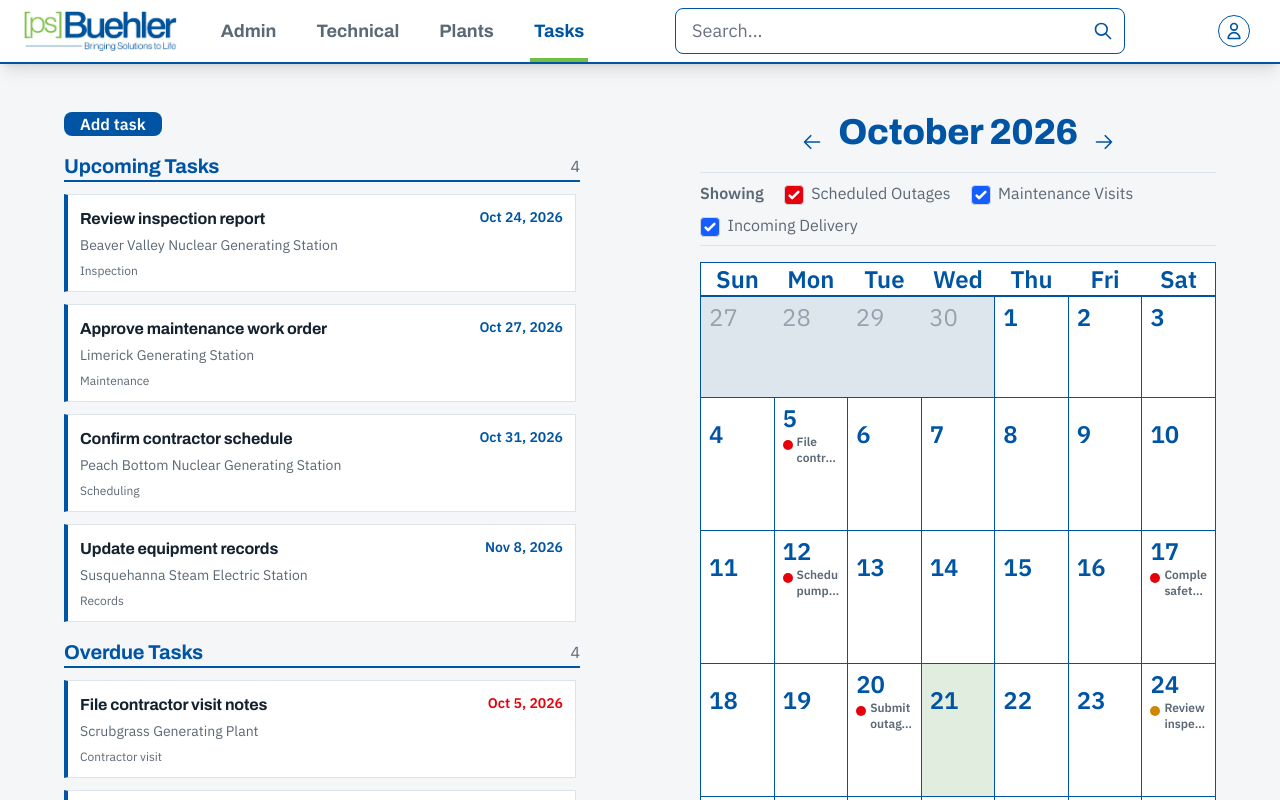
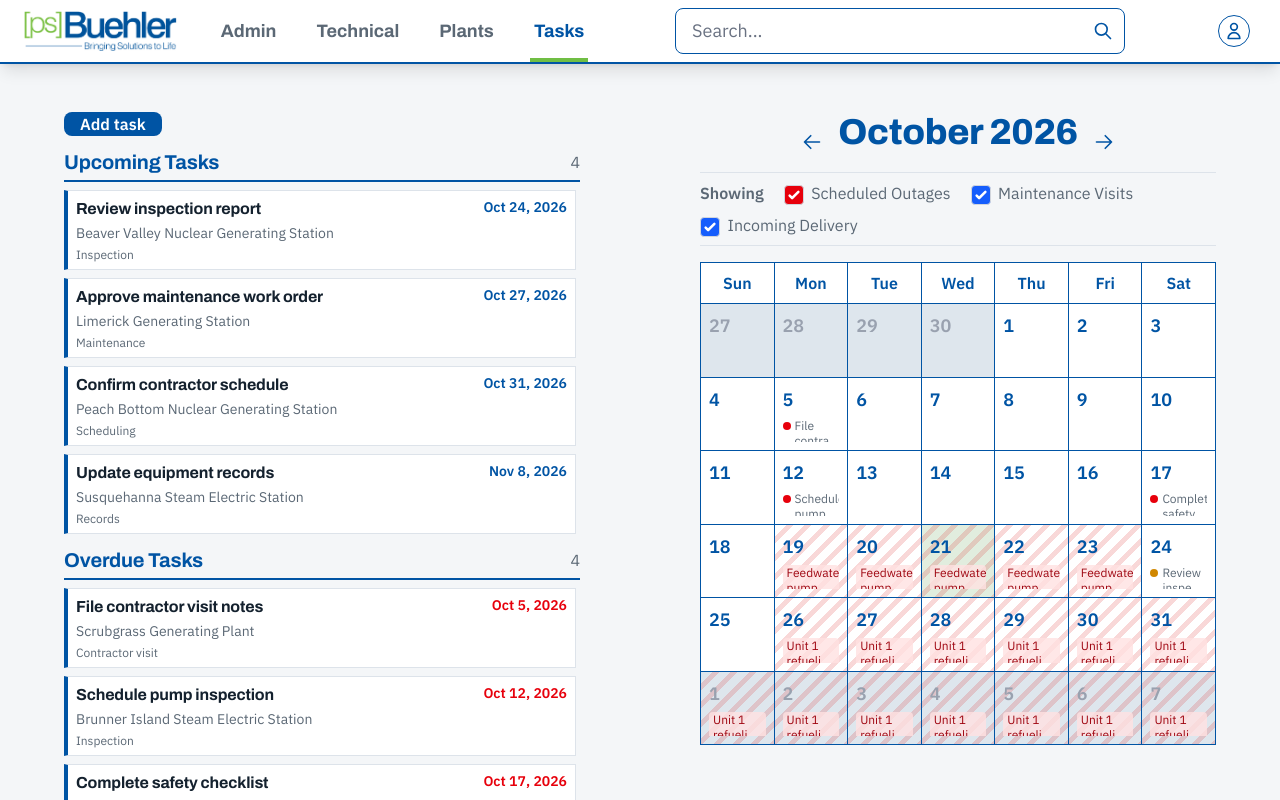
Before and after one commit to gcc-capstone/asset-manager, a React (Vite) app in the folder ui-prototype/: page / in a window 1280 px wide. Shown: the top 800 px of the page. Built offline with nearby package versions, Linux system fonts and the light colour scheme.

Commit message:
Implement outage display in calendar and further UI improvements.

```diff
--- a/ui-prototype/src/Home.tsx
+++ b/ui-prototype/src/Home.tsx
@@ -20,7 +20,9 @@ function Home(): React.JSX.Element {
   /* State that holds the plant opened from the Plants tab (null = show the list) */
   const [selectedPlant, setSelectedPlant] = useState<Plant | null>(null);
   const [selectedTask, setSelectedTask] = useState<Task | null>(null);
+  const [selectedOutage, setSelectedOutage] = useState<Outage | null>(null);
   const [plantOpenedFromTask, setPlantOpenedFromTask] = useState(false);
+  const [plantOpenedFromCalendar, setPlantOpenedFromCalendar] = useState(false);
 
   /* All outages. Kept here so ones added on a plant's page stay when you go back and reopen it. */
   const [outages, setOutages] = useState<Outage[]>(db.outages);
@@ -47,18 +49,42 @@ function Home(): React.JSX.Element {
     setActiveTab(tab);
     setSelectedPlant(null);
     setSelectedTask(null);
+    setSelectedOutage(null);
     setPlantOpenedFromTask(false);
+    setPlantOpenedFromCalendar(false);
   }
 
   function openPlantFromTask(plant: Plant) {
     setSelectedPlant(plant);
+    setSelectedOutage(null);
     setPlantOpenedFromTask(true);
+    setPlantOpenedFromCalendar(false);
+    setActiveTab("Plants");
+  }
+
+  function openPlantFromOutage(outage: Outage) {
+    const plant = db.plants.find(candidate => candidate.name === outage.plant);
+    if (!plant) {
+      throw new Error(`Cannot open outage for unknown plant "${outage.plant}".`);
+    }
+    setSelectedPlant(plant);
+    setSelectedOutage(outage);
+    setPlantOpenedFromTask(false);
+    setPlantOpenedFromCalendar(true);
     setActiveTab("Plants");
   }
 
   function backToTasks() {
     setSelectedPlant(null);
     setPlantOpenedFromTask(false);
+    setPlantOpenedFromCalendar(false);
+    setActiveTab("Tasks");
+  }
+
+  function backToCalendar() {
+    setSelectedPlant(null);
+    setSelectedOutage(null);
+    setPlantOpenedFromCalendar(false);
     setActiveTab("Tasks");
   }
 
@@ -71,13 +97,17 @@ function Home(): React.JSX.Element {
         ? <PlantDetailView
           plant={selectedPlant}
           outages={outages}
+          focusOutage={selectedOutage}
           tads={tads}
           onAddOutage={outage => setOutages(current => [...current, outage])}
           onAddTad={tad => setTads(current => [...current, tad])}
           onUpdateTad={updated => setTads(current => current.map(tad => tad.id === updated.id ? updated : tad))}
           onDeleteTad={id => setTads(current => current.filter(tad => tad.id !== id))}
-          onBack={plantOpenedFromTask ? backToTasks : () => setSelectedPlant(null)}
+          onBack={plantOpenedFromCalendar
+            ? backToCalendar
+            : plantOpenedFromTask ? backToTasks : () => setSelectedPlant(null)}
           backToTasks={plantOpenedFromTask}
+          backToCalendar={plantOpenedFromCalendar}
         />
         : <div className="px-6 py-4">
           <PlantsView onSelect={setSelectedPlant} />
@@ -102,6 +132,8 @@ function Home(): React.JSX.Element {
           selectedTask={selectedTask}
           onTaskSelect={setSelectedTask}
           onPlantSelect={openPlantFromTask}
+          outages={outages}
+          onOutageSelect={openPlantFromOutage}
         />
       </div>
 
--- a/ui-prototype/src/index.css
+++ b/ui-prototype/src/index.css
@@ -181,8 +181,18 @@ h1,h2,h3,.logo-text {
 
   /* task card shown in Tasks view */
   .task-card {
-    @apply w-full border border-line border-l-4 border-l-brand-blue bg-main-background-2 p-3 text-left;
+    @apply w-full border border-line border-l-4 border-l-brand-blue bg-main-background-2 px-2 py-1.5 text-left;
     @apply transition hover:border-brand-green hover:outline hover:outline-2 hover:outline-brand-green;
     @apply focus-visible:outline focus-visible:outline-2 focus-visible:outline-brand-green;
   }
+
+  .calendar-outage-day {
+    background-image: repeating-linear-gradient(
+      135deg,
+      transparent 0,
+      transparent 8px,
+      rgb(220 38 38 / 18%) 8px,
+      rgb(220 38 38 / 18%) 13px
+    );
+  }
 }
--- a/ui-prototype/src/views/CalendarView.tsx
+++ b/ui-prototype/src/views/CalendarView.tsx
@@ -1,15 +1,27 @@
 import { App } from '../components/Components'
-import db, { type Task } from '../data/Data'
+import db, { type Outage, type Task } from '../data/Data'
+import { useState } from 'react'
 
 function dateKey(date: Date): string {
     return `${date.getFullYear()}-${String(date.getMonth() + 1).padStart(2, '0')}-${String(date.getDate()).padStart(2, '0')}`;
 }
 
-function CalendarView({ onTaskClick }: { onTaskClick: (task: Task) => void }): React.JSX.Element {
+function CalendarView({
+    outages,
+    onTaskClick,
+    onOutageClick,
+}: {
+    outages: Outage[],
+    onTaskClick: (task: Task) => void,
+    onOutageClick: (outage: Outage) => void,
+}): React.JSX.Element {
 
     const currentDate: Date = new Date();
-    const year: number = currentDate.getFullYear();
-    const month: number = currentDate.getMonth();
+    const [viewedMonth, setViewedMonth] = useState(() =>
+        new Date(currentDate.getFullYear(), currentDate.getMonth(), 1)
+    );
+    const year: number = viewedMonth.getFullYear();
+    const month: number = viewedMonth.getMonth();
     const firstDay = new Date(year, month, 1);
     const gridStart = new Date(year, month, 1 - firstDay.getDay());
     const daysGrid = Array.from({ length: 42 }, (_, index) => {
@@ -18,10 +30,22 @@ function CalendarView({ onTaskClick }: { onTaskClick: (task: Task) => void }): R
         return {
             date,
             dayNumber: date.getDate(),
-            monthOffset: date.getMonth() - month,
+            isCurrentMonth: date.getMonth() === month && date.getFullYear() === year,
             dateKey: dateKey(date),
         };
     });
+
+    const outagesByDate = new Map<string, Outage[]>();
+    for (const outage of outages) {
+        const day = new Date(`${outage.start}T00:00:00`);
+        const end = new Date(`${outage.end}T00:00:00`);
+        for (; day <= end; day.setDate(day.getDate() + 1)) {
+            const key = dateKey(day);
+            const outagesForDay = outagesByDate.get(key) ?? [];
+            outagesForDay.push(outage);
+            outagesByDate.set(key, outagesForDay);
+        }
+    }
 
     const tasksByDate = new Map<string, Task[]>();
     for (const task of db.tasks) {
@@ -30,20 +54,19 @@ function CalendarView({ onTaskClick }: { onTaskClick: (task: Task) => void }): R
         tasksByDate.set(task.dueDate, tasksForDate);
     }
 
-    const weeks = [];
-    for (let i = 0; i < daysGrid.length; i += 7) {
-        weeks.push(daysGrid.slice(i, i + 7));
-    }
-
     const weekdays: string[] = ['Sun', 'Mon', 'Tue', 'Wed', 'Thu', 'Fri', 'Sat'];
     const todayKey = dateKey(currentDate);
 
     return <div className="flex min-w-0 flex-1 flex-col no-select">
         <div className="flex min-w-0 flex-col items-center">
             <div className="flex items-center justify-center">
-                <App.Button.LeftArrow />
-                <App.Title text={currentDate.toLocaleString('default', { month: 'long' }) + " " + year} />
-                <App.Button.RightArrow />
+                <App.Button.LeftArrow
+                    onClick={() => setViewedMonth(new Date(year, month - 1, 1))}
+                />
+                <App.Title text={viewedMonth.toLocaleString('default', { month: 'long' }) + " " + year} />
+                <App.Button.RightArrow
+                    onClick={() => setViewedMonth(new Date(year, month + 1, 1))}
+                />
             </div>
 
             <fieldset className="mb-4 flex w-full flex-wrap items-center gap-x-5 gap-y-2 border-y border-line py-2">
@@ -54,55 +77,65 @@ function CalendarView({ onTaskClick }: { onTaskClick: (task: Task) => void }): R
                 <App.Checkbox text="Incoming Delivery" color="indigo-600" />
             </fieldset>
 
-            <table className="w-full table-fixed border-1 border-brand-blue">
-                <thead>
-                    <tr className="text-2xl text-brand-blue border-b-2 border-brand-blue bg-main-background-2">
-                        {weekdays.map(day => (
-                            <th key={day}>{day}</th>
-                        ))}
-                    </tr>
-                </thead>
-                <tbody>
-                    {weeks.map((week, weekIdx) => (
-                        <tr key={weekIdx}>
-                            {week.map((item, dayIdx) => (
-                                <td
-                                    key={dayIdx}
-                                    className={`
-                                                ${item.monthOffset === 0 ?
-                                            `text-brand-blue font-bold border-1 border-brand-blue
-                                                    ${item.dateKey === todayKey ? "bg-brand-light-green" : "bg-main-background-2"}`
-                                            : ' bg-brand-light-blue text-gray-400'}
-                                                px-2 pb-16 pt-1 text-xl`
-                                    }
+            <div role="grid" aria-label={viewedMonth.toLocaleString('default', { month: 'long', year: 'numeric' })} className="grid w-full grid-cols-7 gap-px overflow-hidden border border-brand-blue bg-brand-blue">
+                {weekdays.map(day =>
+                    <div
+                        key={day}
+                        role="columnheader"
+                        className="flex items-center justify-center bg-main-background-2 py-1 text-sm font-semibold text-brand-blue sm:py-2 sm:text-base"
                     >
-                                    <span className="text-2xl">
+                        {day}
+                    </div>
+                )}
+                {daysGrid.map((item) =>
+                    <div
+                        key={item.dateKey}
+                        role="gridcell"
+                        aria-label={item.date.toLocaleDateString(undefined, { dateStyle: 'full' })}
+                        title={(outagesByDate.get(item.dateKey) ?? [])
+                            .map((outage) => `${outage.plant}: ${outage.description}`)
+                            .join('\n') || undefined}
+                        className={`calendar-day-cell flex aspect-square min-w-0 flex-col overflow-hidden p-1 text-brand-blue sm:p-2
+                            ${item.isCurrentMonth
+                                ? `${item.dateKey === todayKey ? "bg-brand-light-green" : "bg-main-background-2"}`
+                                : 'bg-brand-light-blue text-gray-400'}
+                            ${outagesByDate.has(item.dateKey) ? "calendar-outage-day" : ""}`}
+                    >
+                        <span className="shrink-0 text-sm font-bold sm:text-lg">
                             {item.dayNumber}
                         </span>
 
-                                    <div className="flex flex-col gap-1">
+                        <div className="mt-1 flex min-h-0 flex-1 flex-col gap-1 overflow-y-auto">
+                            {(outagesByDate.get(item.dateKey) ?? []).map((outage) =>
+                                <button
+                                    key={outage.id ?? `${outage.plant}-${outage.start}-${outage.end}-${outage.description}`}
+                                    type="button"
+                                    aria-label={`Open outage details: ${outage.plant}, ${outage.description}`}
+                                    onClick={() => onOutageClick(outage)}
+                                    className="line-clamp-2 shrink-0 cursor-pointer rounded bg-red-100/80 px-1 text-left text-[10px] leading-tight text-red-800 hover:bg-red-200 focus-visible:outline focus-visible:outline-2 focus-visible:outline-red-700 sm:text-xs dark:bg-red-950/50 dark:text-red-200 dark:hover:bg-red-900/60"
+                                >
+                                    {outage.description}
+                                </button>
+                            )}
                             {(tasksByDate.get(item.dateKey) ?? []).map((task) =>
                                 <button
                                     key={task.title}
                                     type="button"
                                     aria-label={`Open task details for ${task.title}`}
                                     onClick={() => onTaskClick(task)}
-                                                className="flex w-full cursor-pointer items-start gap-1 text-left hover:outline hover:outline-2 hover:outline-brand-green focus-visible:outline focus-visible:outline-2 focus-visible:outline-brand-green"
+                                    className="flex w-full shrink-0 cursor-pointer items-start gap-1 text-left hover:outline hover:outline-2 hover:outline-brand-green focus-visible:outline focus-visible:outline-2 focus-visible:outline-brand-green"
                                 >
                                     <span
                                         aria-hidden="true"
-                                                    className={`mt-1.5 h-2.5 w-2.5 shrink-0 rounded-full ${task.dueDate < todayKey ? "bg-red-600" : "bg-yellow-600"}`}
+                                        className={`mt-1 h-2 w-2 shrink-0 rounded-full ${task.dueDate < todayKey ? "bg-red-600" : "bg-yellow-600"}`}
                                     />
-                                                <span className="line-clamp-2 text-xs text-text-muted">{task.title}</span>
+                                    <span className="line-clamp-2 text-[10px] leading-tight text-text-muted sm:text-xs">{task.title}</span>
                                 </button>
                             )}
                         </div>
-                                </td>
-                            ))}
-                        </tr>
-                    ))}
-                </tbody>
-            </table>
+                    </div>
+                )}
+            </div>
         </div>
     </div >
 
--- a/ui-prototype/src/views/TasksView.tsx
+++ b/ui-prototype/src/views/TasksView.tsx
@@ -1,6 +1,6 @@
 import { useRef, useState } from "react"
 import CalendarView from "./CalendarView"
-import db, { dateOffsetFromToday, replaceTasks, type Task, type Plant } from "../data/Data"
+import db, { dateOffsetFromToday, replaceTasks, type Outage, type Task, type Plant } from "../data/Data"
 import { App } from "../components/Components";
 
 /**
@@ -35,11 +35,11 @@ function TaskList({
 }): React.JSX.Element {
 
     return <section className="flex shrink-0 flex-col">
-        <div className="mb-3 flex items-center justify-between border-b-2 border-brand-blue">
+        <div className="mb-2 flex items-center justify-between border-b-2 border-brand-blue pb-1">
             <h2 className="text-xl font-bold text-brand-blue">{title}</h2>
             <span className="app-label-text">{tasks.length}</span>
         </div>
-        <div className="flex flex-col gap-3 pr-1">
+        <div className="flex flex-col gap-2 pr-1">
             {tasks.length === 0
                 ? <p className="app-label-text">{emptyMessage}</p>
                 : tasks.map((task) =>
@@ -50,8 +50,8 @@ function TaskList({
                                 {formatDate(task.dueDate)}
                             </span>
                         </div>
-                        <p className="mt-1 text-sm text-text-muted">{task.plant}</p>
-                        <p className="mt-2 text-xs text-text-muted">{task.category}</p>
+                        <p className="mt-0.5 text-sm text-text-muted">{task.plant}</p>
+                        <p className="mt-1 text-xs text-text-muted">{task.category}</p>
                     </button>
                 )}
         </div>
@@ -263,10 +263,14 @@ function TasksView({
     selectedTask,
     onTaskSelect,
     onPlantSelect,
+    outages,
+    onOutageSelect,
 }: {
     selectedTask: Task | null,
     onTaskSelect: (task: Task | null) => void,
     onPlantSelect: (plant: Plant) => void,
+    outages: Outage[],
+    onOutageSelect: (outage: Outage) => void,
 }): React.JSX.Element {
 
     const [tasks, setTasks] = useState<Task[]>(db.tasks);
@@ -328,7 +332,7 @@ function TasksView({
     }
 
     return <div className="grid min-h-[32rem] w-full grid-cols-2 items-start gap-30">
-        <div className="flex min-w-0 flex-col gap-4">
+        <div className="flex min-w-0 flex-col gap-3">
             <button
                 type="button"
                 onClick={addTask}
@@ -356,7 +360,11 @@ function TasksView({
                     onTaskUpdate={updateTask}
                     onTaskDiscard={discardNewTask}
                     onPlantSelect={onPlantSelect} />
-                : <CalendarView onTaskClick={onTaskSelect} />}
+                : <CalendarView
+                    outages={outages}
+                    onTaskClick={onTaskSelect}
+                    onOutageClick={onOutageSelect}
+                />}
         </div>
     </div>
 }
```
Also changed, not shown: ui-prototype/src/components/Buttons.tsx (+4 -4 lines), ui-prototype/src/views/PlantDetailView.tsx (+39 -9 lines). Lines whose indentation alone changed are shown as unchanged.
